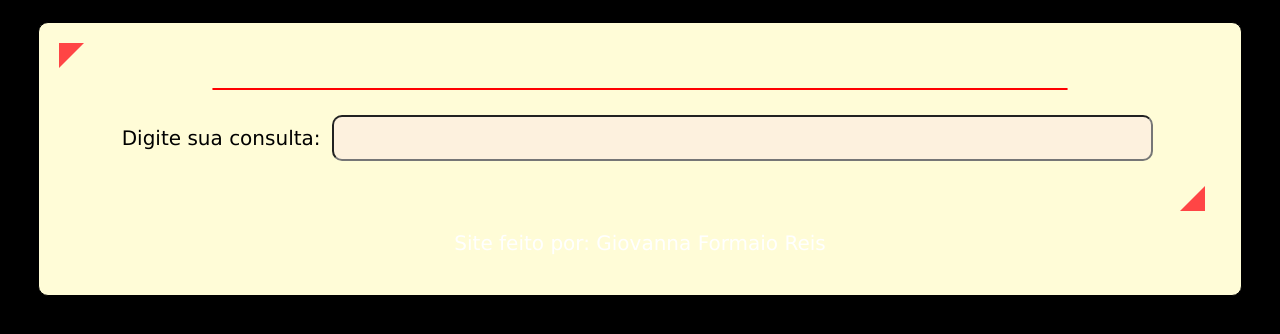
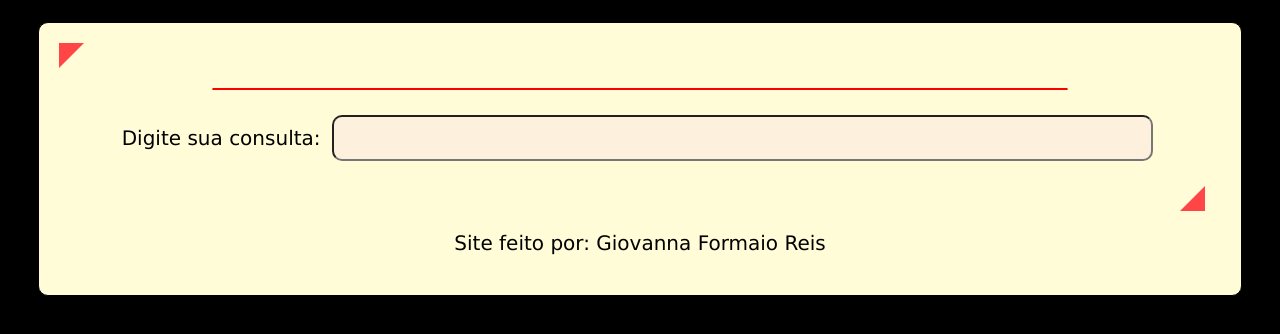
Before and after one commit to formaiogih/AtendenteNetflix, a website: page index.html in a window 1280 px wide. Shown: the part 82-416 px from the top of the page. Drawn offline with nearby package versions, Linux system fonts and the light colour scheme.

Commit message:
Update index.html

```diff
--- a/index.html
+++ b/index.html
@@ -29,7 +29,7 @@
             <input class="escrever" type="text" id="prompt" name="prompt" required="required"><br>
         </p>
         <div id="triangulobaixo"></div>
-        <p style="color: white">Site feito por: Giovanna Formaio Reis</p>
+        <p>Site feito por: Giovanna Formaio Reis</p>
     </form>
     <script type="module">
         import { GoogleGenerativeAI, HarmCategory, HarmBlockThreshold } from "@google/generative-ai";
```
